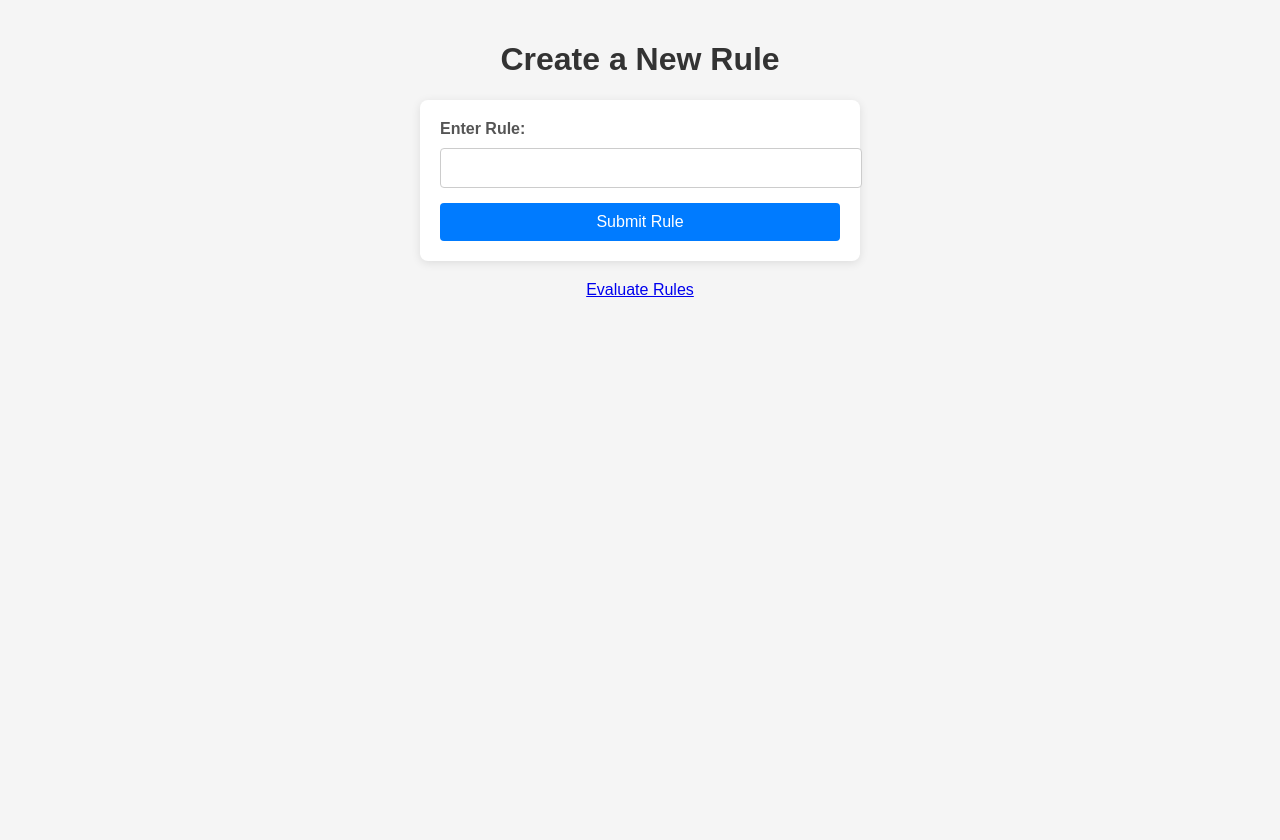
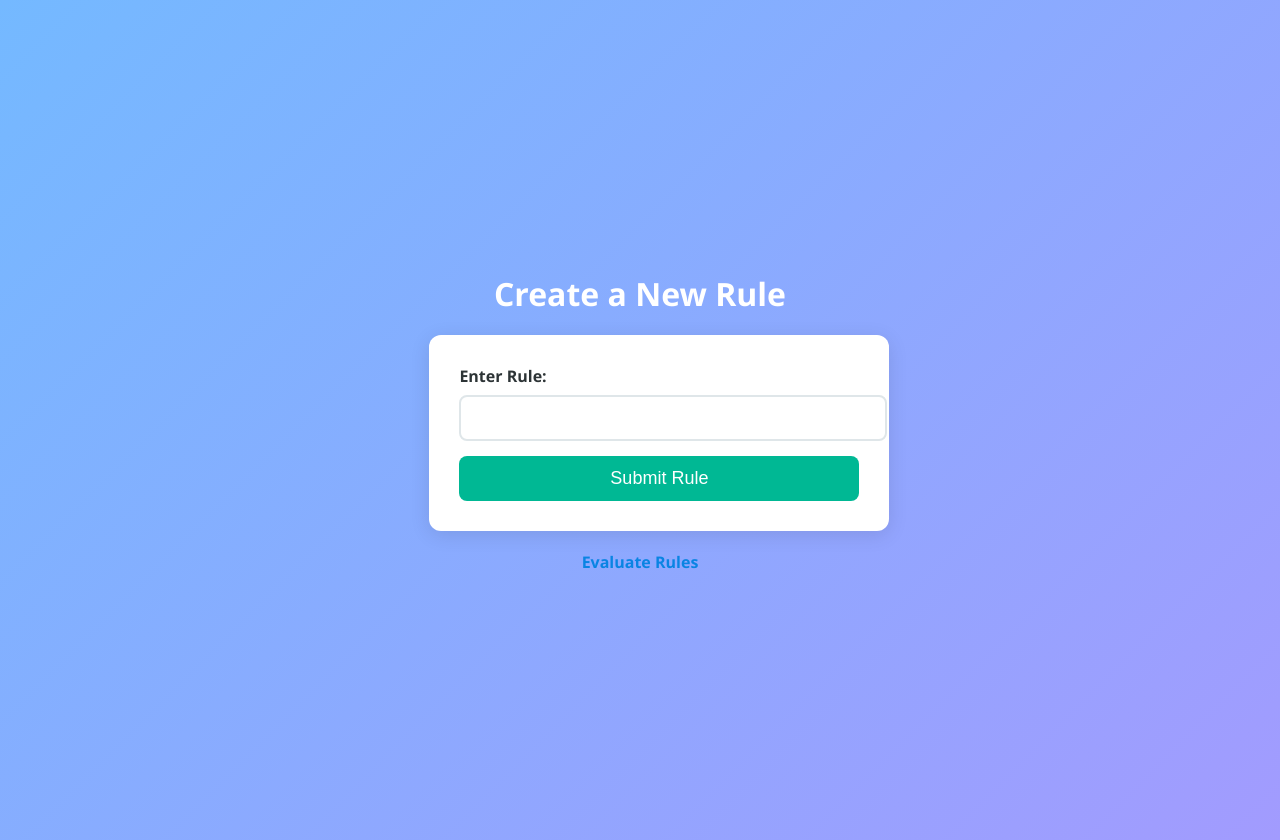
Before and after one commit to krAbhishek09/Zeotap, a Django app: template rule_engine_project/rule_engine/templates/create_rule.html in a window 1280 px wide. Before the commit the page ends 297 px from the top, so only its background shows below. Run offline with Django 5.2, Linux system fonts and the light colour scheme; the template is opened without the code that fills it, so the values that code supplies are empty.

Commit message:
Some Change color

```diff
--- a/rule_engine_project/rule_engine/templates/create_rule.html
+++ b/rule_engine_project/rule_engine/templates/create_rule.html
@@ -5,63 +5,111 @@
     <meta name="viewport" content="width=device-width, initial-scale=1.0">
     <title>Create Rule</title>
     <style>
+        /* Global Styles */
         body {
-            font-family: Arial, sans-serif;
-            background-color: #f5f5f5;
+            font-family: 'Segoe UI', Tahoma, Geneva, Verdana, sans-serif;
+            background: linear-gradient(135deg, #74b9ff, #a29bfe);
             margin: 0;
             padding: 20px;
+            display: flex;
+            justify-content: center;
+            align-items: center;
+            min-height: 100vh;
         }
+
         h1 {
-            color: #333;
+            color: white;
             text-align: center;
+            margin-bottom: 20px;
         }
+
+        /* Form Container */
         form {
             background-color: #fff;
-            border-radius: 8px;
-            box-shadow: 0 2px 10px rgba(0, 0, 0, 0.1);
+            border-radius: 12px;
+            box-shadow: 0 4px 20px rgba(0, 0, 0, 0.1);
             max-width: 400px;
-            margin: auto;
-            padding: 20px;
+            width: 100%;
+            padding: 30px;
+            animation: slideIn 0.6s ease-in-out;
         }
+
         label {
             display: block;
-            margin-bottom: 10px;
+            margin-bottom: 8px;
             font-weight: bold;
-            color: #555;
+            color: #2d3436;
         }
+
         input[type="text"] {
             width: 100%;
-            padding: 10px;
+            padding: 12px;
             margin-bottom: 15px;
-            border: 1px solid #ccc;
-            border-radius: 4px;
+            border: 2px solid #dfe6e9;
+            border-radius: 8px;
             font-size: 16px;
+            transition: border-color 0.3s ease;
         }
+
+        input:focus {
+            border-color: #0984e3;
+            outline: none;
+        }
+
         button {
-            background-color: #007BFF;
+            background-color: #00b894;
             color: white;
-            padding: 10px;
+            padding: 12px;
             border: none;
-            border-radius: 4px;
+            border-radius: 8px;
             cursor: pointer;
-            font-size: 16px;
+            font-size: 18px;
             width: 100%;
+            transition: background-color 0.3s ease;
         }
+
         button:hover {
-            background-color: #0056b3;
+            background-color: #019875;
         }
-        p.error {
-            color: red;
-            text-align: center;
-            margin: 10px 0;
-        }
+
         p {
             text-align: center;
             margin-top: 20px;
         }
+
+        p a {
+            color: #0984e3;
+            font-weight: bold;
+            text-decoration: none;
+            transition: color 0.3s ease;
+        }
+
+        p a:hover {
+            color: #74b9ff;
+        }
+
+        /* Error Message Styling */
+        p.error {
+            color: red;
+            text-align: center;
+            margin-top: 10px;
+        }
+
+        /* Animation */
+        @keyframes slideIn {
+            from {
+                opacity: 0;
+                transform: translateY(-10px);
+            }
+            to {
+                opacity: 1;
+                transform: translateY(0);
+            }
+        }
     </style>
 </head>
 <body>
+    <div>
         <h1>Create a New Rule</h1>
         <form method="POST">
             {% csrf_token %}
@@ -76,5 +124,6 @@
         {% endif %}
 
         <p><a href="{% url 'evaluate_rule' %}">Evaluate Rules</a></p>
+    </div>
 </body>
 </html>
```
Also changed, not shown: rule_engine_project/db.sqlite3. Lines whose indentation alone changed are shown as unchanged.
